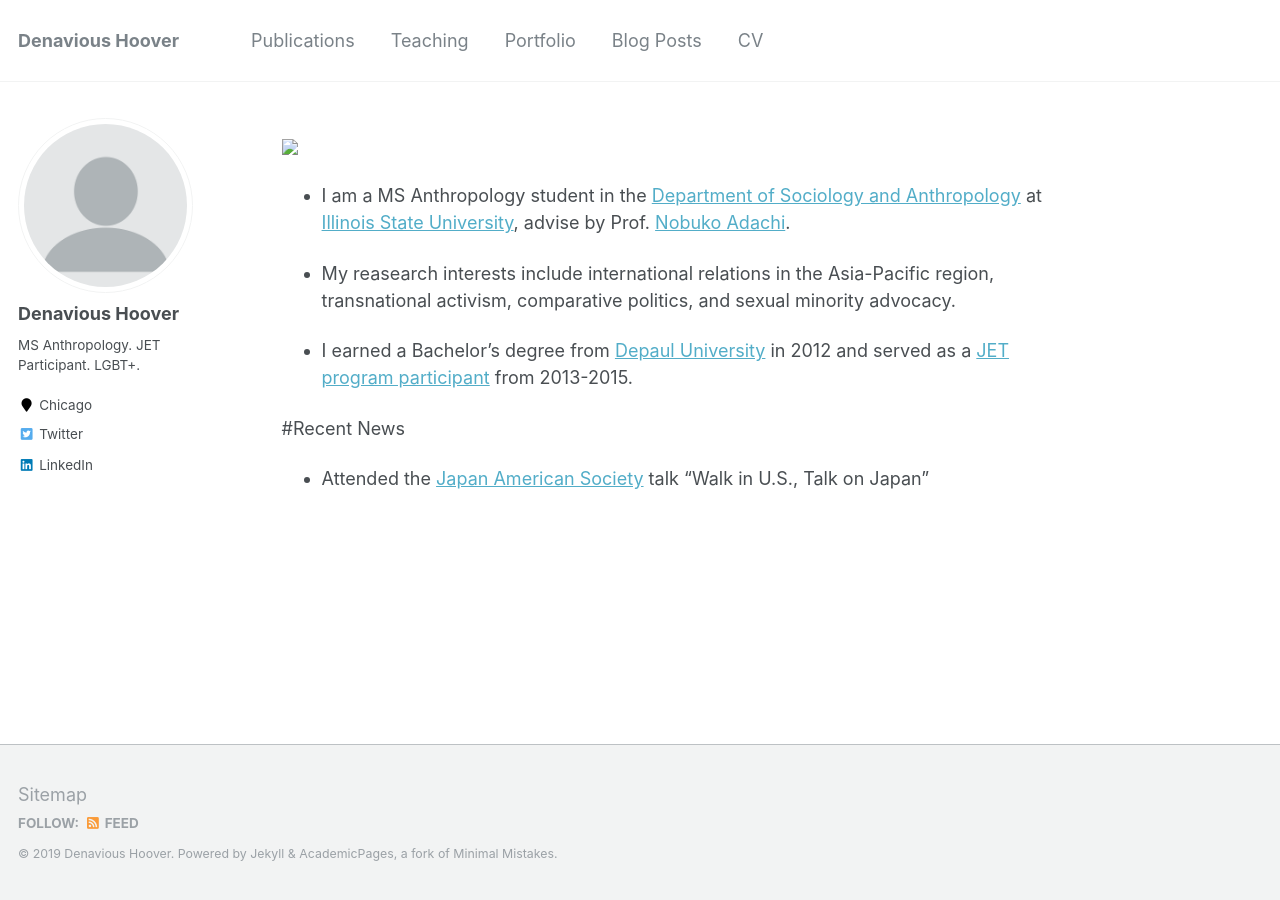
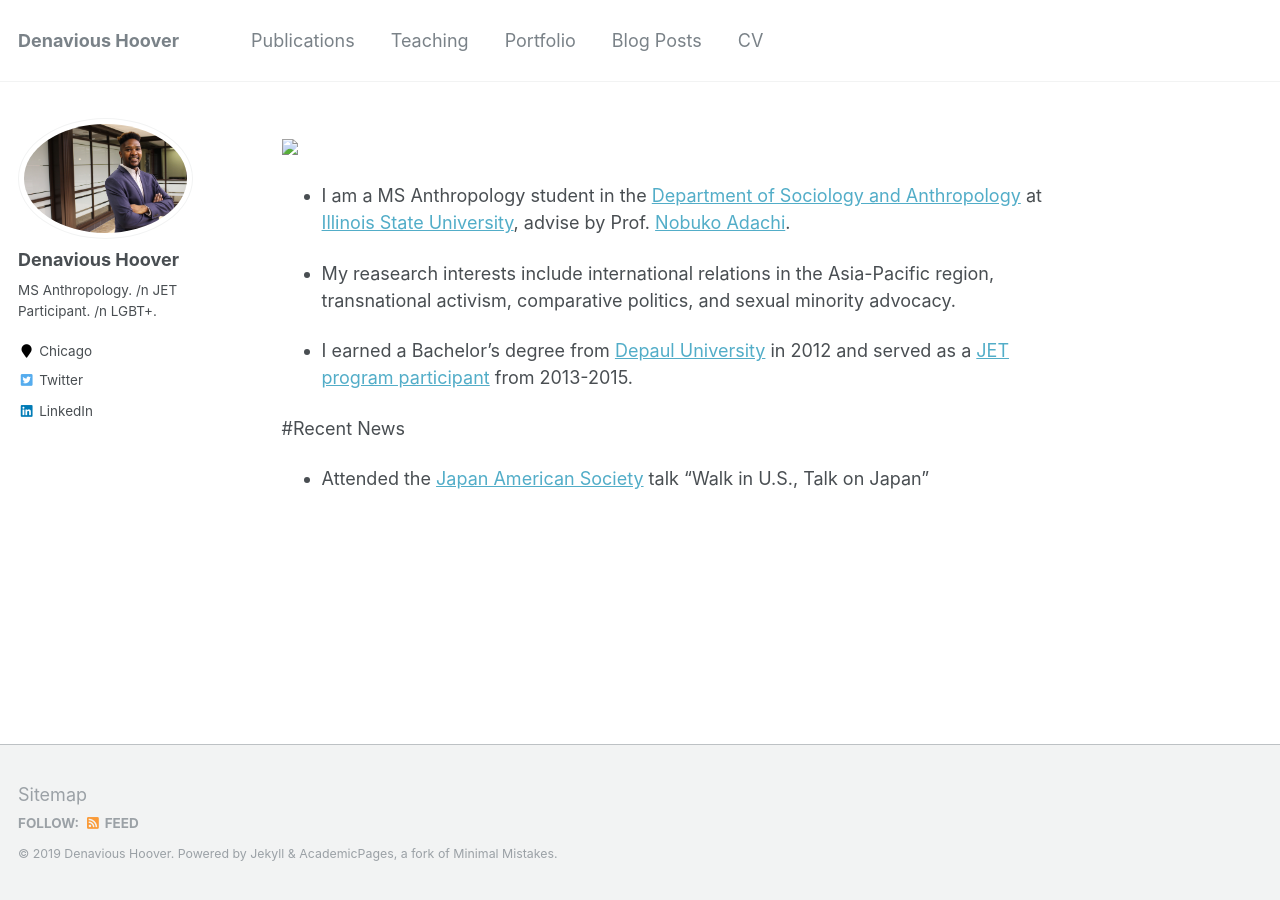
Before and after one commit to denavioushoover/denavioushoover, a Jekyll site: the page built from _pages/about.md, in a window 1280 px wide. Built offline with Jekyll 4.4.1, drawn with Linux system fonts in a browser that asks for light colours.

Commit message:
Update _config.yml

```diff
--- a/_config.yml
+++ b/_config.yml
@@ -79,8 +79,8 @@ analytics:
 # Site Author
 author:
   name             : "Denavious Hoover"
-  avatar           : "profile.png"
-  bio              : "MS Anthropology. JET Participant. LGBT+."
+  avatar           : "denavioushoover.png"
+  bio              : "MS Anthropology. /n JET Participant. /n LGBT+."
   location         : "Chicago"
   employer         :
   pubmed           :
```
